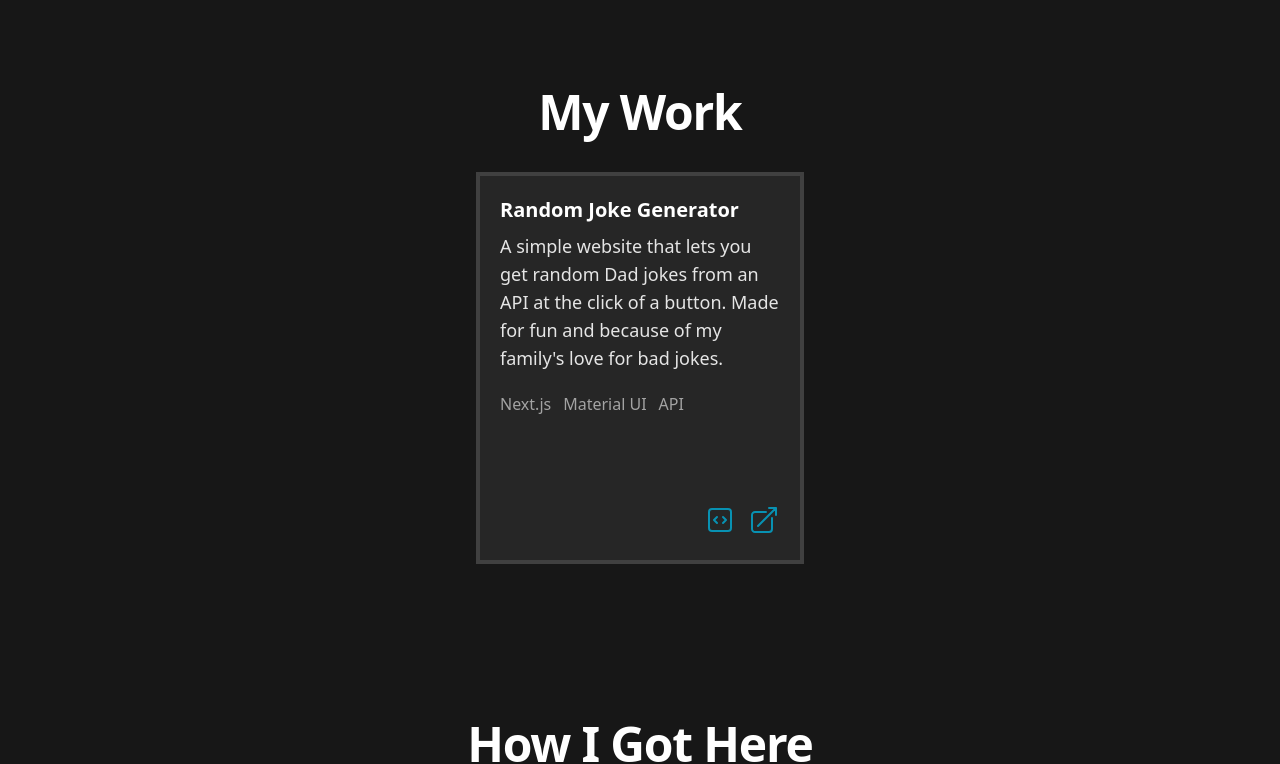
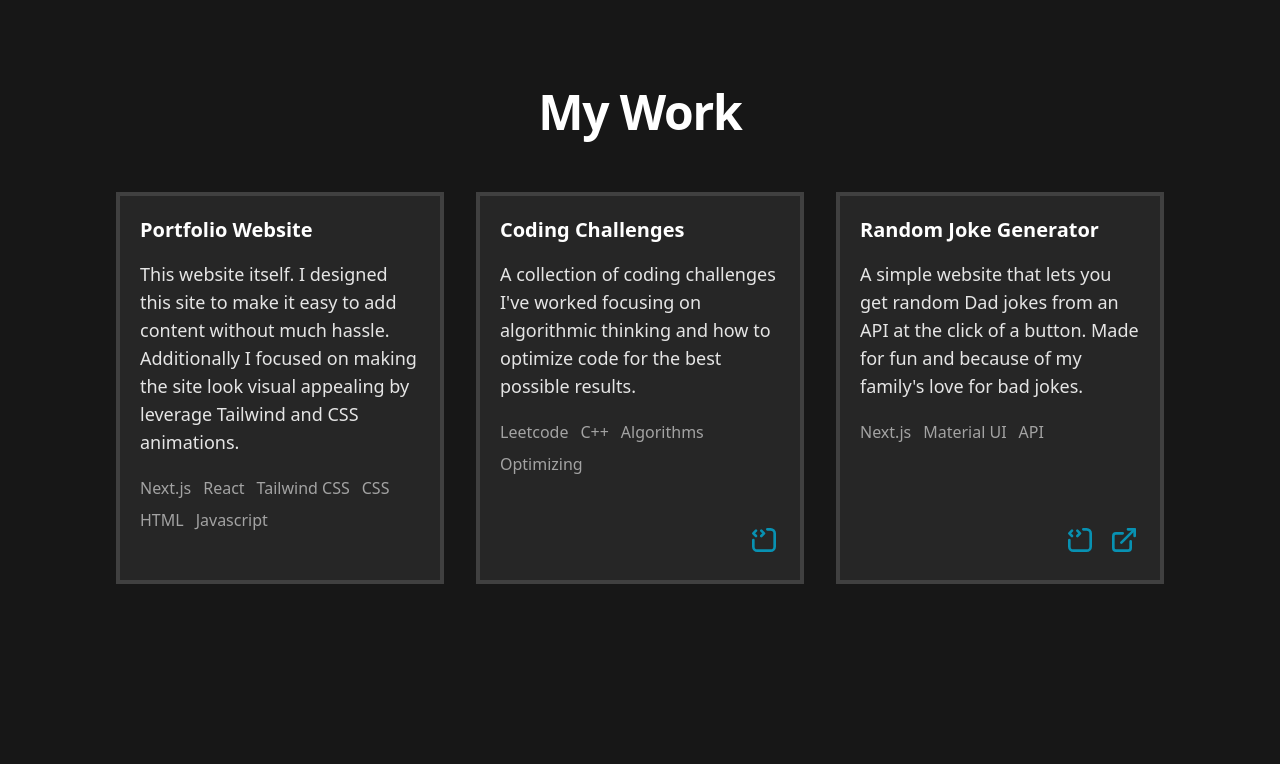
Before and after one commit to Adam-Isaak-dev/portfolio, a Next.js app: page / in a window 1280 px wide. Shown: the part 2150-2914 px from the top of the page. Built offline with nearby package versions, Linux system fonts and the light colour scheme.

Commit message:
Update Icons to only use tabler and add content to projects section

```diff
--- a/components/home/About.jsx
+++ b/components/home/About.jsx
@@ -1,5 +1,5 @@
 import * as React from 'react';
-import { IconSourceCode, IconTimelineEvent, IconBracketsContain, IconBooks, IconMessage2Code, IconBracketsContainStart, IconBook  } from '@tabler/icons';
+import { IconCodeCircle, IconBracketsContain, IconBooks, IconMessage2Code, IconBracketsContainStart, IconBook  } from '@tabler/icons';
 
 const sectionData = [
   {
@@ -7,7 +7,7 @@ const sectionData = [
     title: "Summary",
     text: "Lorem ipsum dolor sit amet, consectetur adipiscing elit. Sed a varius metus. Quisque aliquam imperdiet lacinia. Aenean cursus vehicula dapibus. Mauris nec dui quis lorem tincidunt elementum ullamcorper nec leo. Cras vestibulum pretium dui. Vestibulum imperdiet, eros vitae varius congue.",
     icons: {
-      key: <IconSourceCode />,
+      key: <IconCodeCircle />,
       header: <IconMessage2Code />,
     },
     selected: true,
--- a/components/home/Projects.jsx
+++ b/components/home/Projects.jsx
@@ -1,13 +1,27 @@
-import { CodeBracketSquareIcon, ArrowTopRightOnSquareIcon  } from '@heroicons/react/24/outline';
+import { IconSourceCode, IconExternalLink  } from '@tabler/icons';
 
 const projects = [
   {
-    "name": "Random Joke Generator",
-    "codebase": "https://github.com/Adam-Isaak-dev/random-joke-site",
-    "url": "https://random-joke-site.vercel.app/",
-    "description": "A simple website that lets you get random Dad jokes from an API at the click of a button. Made for fun and because of my family's love for bad jokes.",
-    "tags": ["Next.js", "Material UI", "API"]
-  }
+    name: "Portfolio Website",
+    codebase: false,
+    url: false,
+    description: "This website itself. I designed this site to make it easy to add content without much hassle. Additionally I focused on making the site look visual appealing by leverage Tailwind and CSS animations.",
+    tags: ["Next.js", "React", "Tailwind CSS", "CSS", "HTML", "Javascript"]
+  },
+  {
+    name: "Coding Challenges",
+    codebase: "https://github.com/Adam-Isaak-dev/coding-challenges",
+    url: false,
+    description: "A collection of coding challenges I've worked focusing on algorithmic thinking and how to optimize code for the best possible results.",
+    tags: ["Leetcode", "C++", "Algorithms", "Optimizing"],
+  },
+  {
+    name: "Random Joke Generator",
+    codebase: "https://github.com/Adam-Isaak-dev/random-joke-site",
+    url: "https://random-joke-site.vercel.app/",
+    description: "A simple website that lets you get random Dad jokes from an API at the click of a button. Made for fun and because of my family's love for bad jokes.",
+    tags: ["Next.js", "Material UI", "API"]
+  },
 ];
 
 export default function Projects(props) {
@@ -21,7 +35,7 @@ export default function Projects(props) {
             <p className="mt-3 text-xl text-neutral-500">
             </p>
         </div>
-        <div className="flex flex-col justify-center items-center">
+        <div className="flex flex-wrap justify-center items-center">
           {projects.map((project) => (
             <Project {...project} key={"project-" + project.name}/>
           ))}
@@ -32,24 +46,28 @@ export default function Projects(props) {
 }
 
 export function Project(props) {
+  let codebase, url;
+  if(props.codebase) {
+    codebase = <a href={props.codebase}><IconSourceCode className="h-8 w-8 text-cyan-600 hover:text-cyan-300 transition-transform duration-150 ease-in-out hover:scale-150"/></a>;
+  }
+  if(props.url) {
+    url = <a href={props.url}><IconExternalLink className="h-8 w-8 text-cyan-600 hover:text-cyan-300 transition-transform duration-150 ease-in-out hover:scale-150"/></a>;
+  }
+
   return (
-    <div className="md:h-96 md:w-80 h-80 w-64 outline outline-4 outline-neutral-700 bg-neutral-800 p-5 flex flex-col items-start justify-between transition duration-150 ease-in-out hover:-translate-y-3">
+    <div className="md:h-96 md:w-80 h-80 w-64 outline outline-4 outline-neutral-700 bg-neutral-800 p-5 m-5 flex flex-col items-start justify-between transition duration-150 ease-in-out hover:-translate-y-3">
       <div className="pb-3">
-        <h3 className="text-white md:text-xl text-lg font-semibold mb-2">{props.name}</h3>
+        <h3 className="text-white md:text-xl text-lg font-semibold mb-4">{props.name}</h3>
         <p className="text-neutral-200 md:text-lg text-base">{props.description}</p>
-        <ul className="flex justify-start space-x-3 text-neutral-400 mt-5">
+        <ul className="flex flex-wrap justify-start text-neutral-400 mt-5">
           {props.tags.map((tag) => (
-            <li key={"tag-" + tag}>{tag}</li>
+            <li className="mr-3 mb-2" key={"tag-" + tag}>{tag}</li>
           ))}
         </ul>
       </div>
       <div className="py-1 w-full flex justify-end space-x-3">
-        <a href={props.codebase}>
-          <CodeBracketSquareIcon className="h-8 w-8 text-cyan-600 hover:text-cyan-300"/>
-        </a>
-        <a href={props.url}>
-          <ArrowTopRightOnSquareIcon className="h-8 w-8 text-cyan-600 hover:text-cyan-300"/>
-        </a>
+        {codebase}
+        {url}
       </div>
     </div>
 );
--- a/package.json
+++ b/package.json
@@ -11,7 +11,6 @@
   "dependencies": {
     "@fontsource/share-tech-mono": "^4.5.9",
     "@fontsource/vt323": "^4.5.10",
-    "@heroicons/react": "^2.0.12",
     "@mdx-js/loader": "^2.1.5",
     "@mdx-js/react": "^2.1.5",
     "@next/mdx": "^12.3.1",
```
Also changed, not shown: 1 other file (tests, documents, lock files or other folders).
